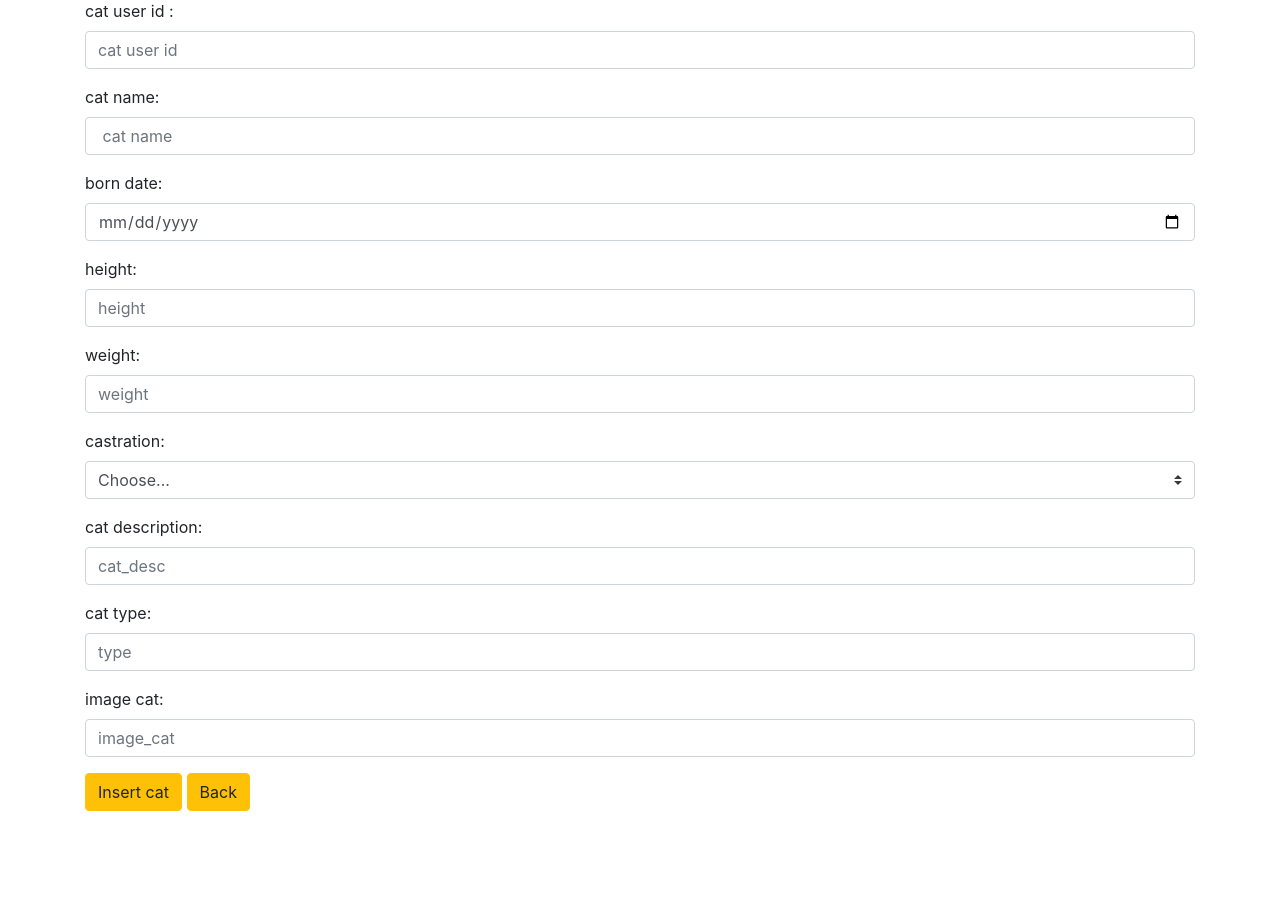
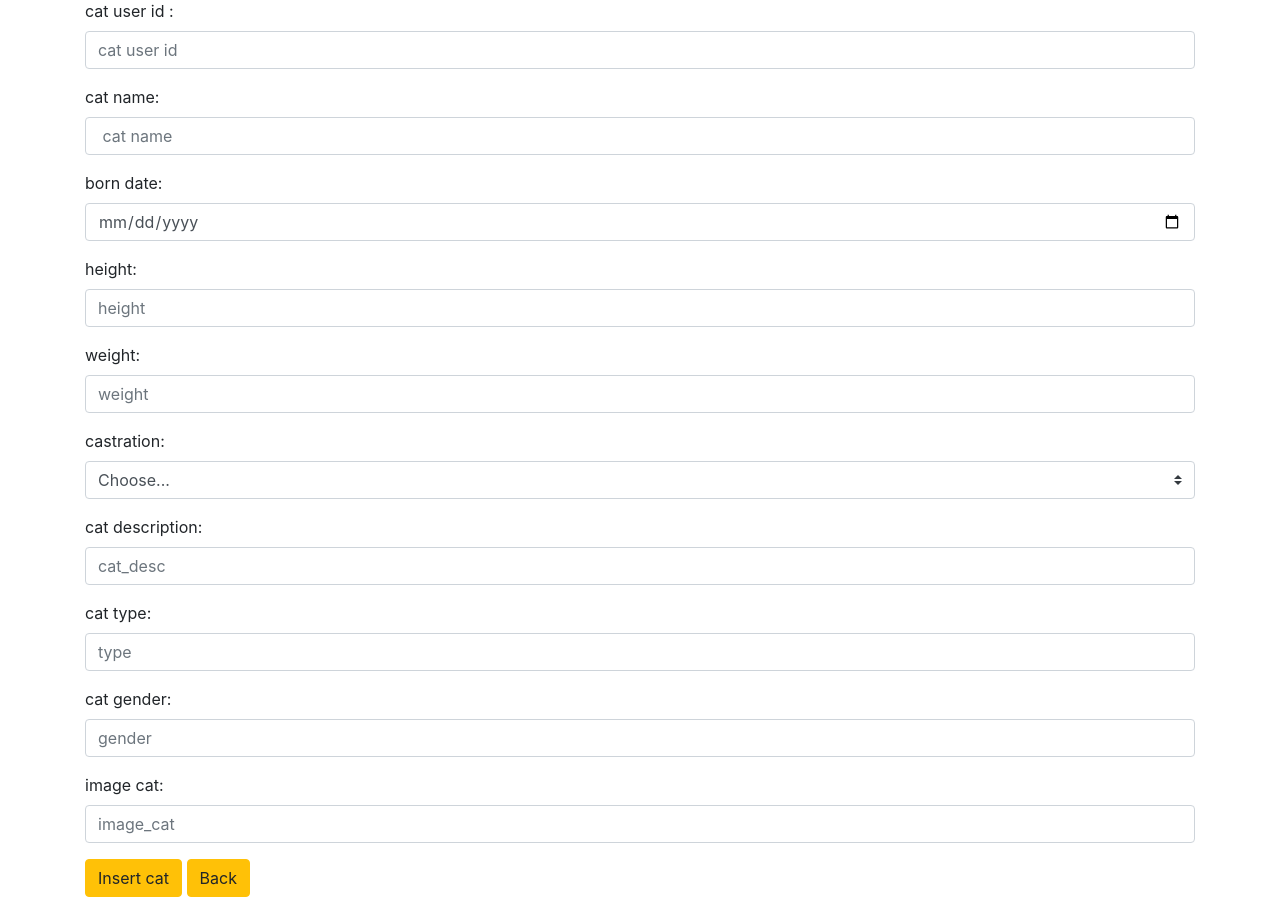
Before and after one commit to nicoadel/Cat-and-Dog-Shelter-Homepage, a PHP site: page /upload_cat.php in a window 1280 px wide. Shown: the part 63-984 px from the top of the page. Before the commit the page ends 898 px from the top, so only its background shows below. Run offline with PHP 8.4, Linux system fonts and the light colour scheme.

Commit message:
chanage some stuff

```diff
--- a/php/adminpanel/edit_cats.php
+++ b/php/adminpanel/edit_cats.php
@@ -5,7 +5,7 @@ session_start();
 
 
 
-require_once 'dbh.inc.php';
+require_once 'includes_admin/dbh.inc.php';
 
 
 
@@ -15,7 +15,7 @@ if($_GET['cat_id']) {
 
 
 
-    $sql = "SELECT * FROM media WHERE cat_id = {$cat_id}";
+    $sql = "SELECT * FROM cat WHERE cat_id = {$cat_id}";
 
     $result = $connect->query($sql);
 
--- a/php/adminpanel/upload_cat.php
+++ b/php/adminpanel/upload_cat.php
@@ -87,6 +87,13 @@
                 name="type"
                 placeholder="type"
                 > </div>
+                                        <div class="form-group">
+                <label for="exampleInputEmail1">cat gender:</label>
+                <input type="text"
+                class="form-control"
+                name="gender"
+                placeholder="gender"
+                > </div>
 
                <div class="form-group">
                 <label for="exampleInputEmail1">image cat:</label>
```
Also changed, not shown: php/adminpanel/includes_admin/edit_cats.inc.php (+4 -46 lines), php/adminpanel/includes_admin/upload_cats.inc.php (+5 -2 lines), php/adminpanel/includes_admin/upload_dogs.inc.php (+5 -2 lines), php/adminpanel/upload_dog.php (+7 -0 lines).
